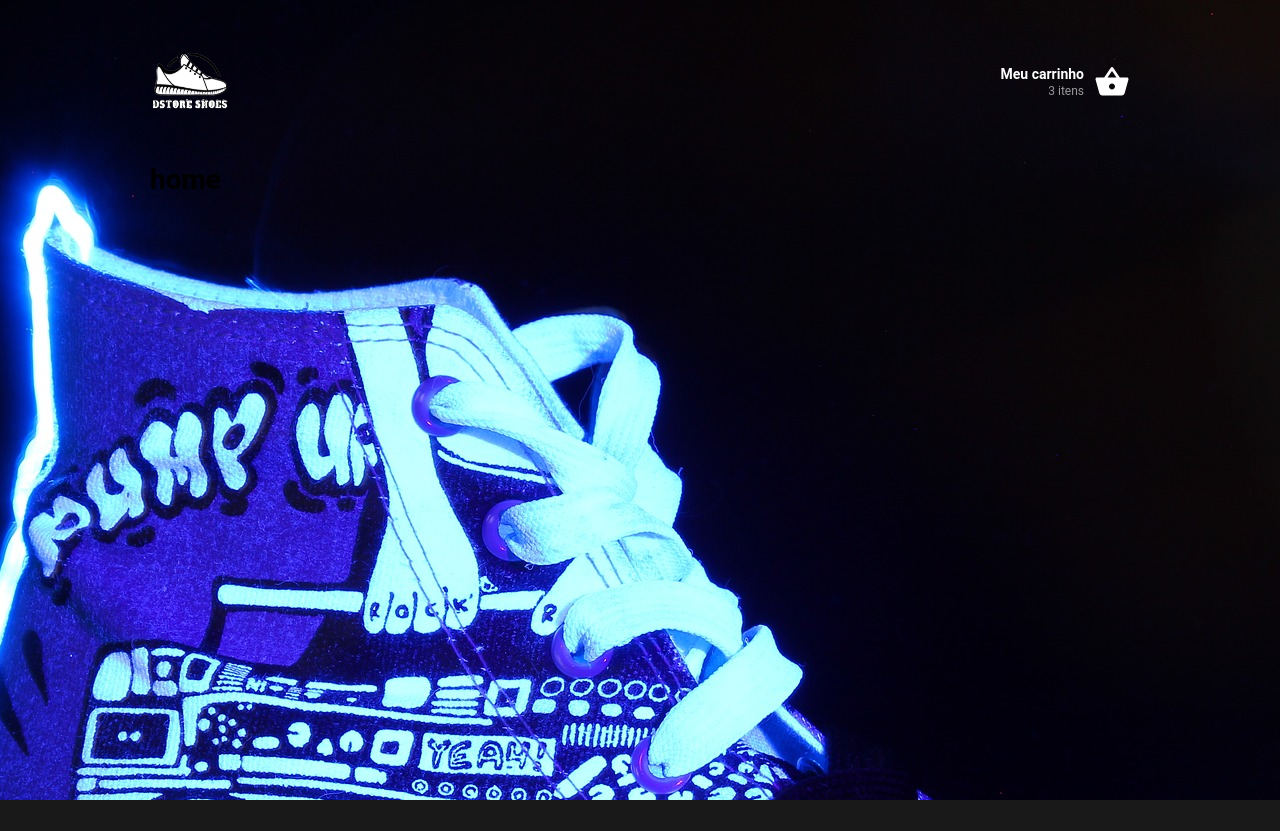
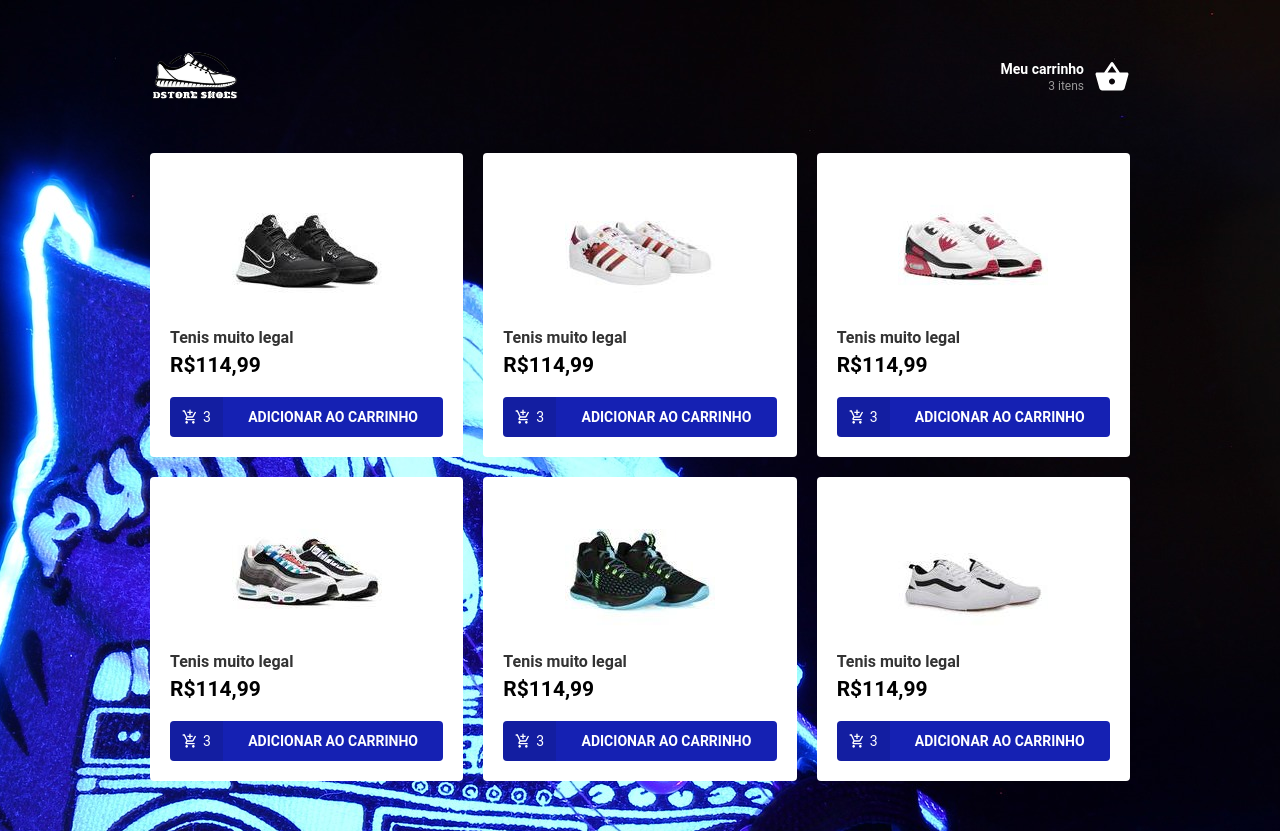
Before and after one commit to Djaysson/dshoes-store, a React (Create React App) app: page / in a window 1280 px wide. Before the commit the page ends 800 px from the top, so only its background shows below. Built offline with nearby package versions, Linux system fonts and the light colour scheme.

Commit message:
Styling the project home page

```diff
--- a/package.json
+++ b/package.json
@@ -6,6 +6,7 @@
     "@testing-library/jest-dom": "^5.11.4",
     "@testing-library/react": "^11.1.0",
     "@testing-library/user-event": "^12.1.10",
+    "polished": "^4.1.3",
     "react": "^17.0.2",
     "react-dom": "^17.0.2",
     "react-icons": "^4.2.0",
--- a/src/components/Header/styles.js
+++ b/src/components/Header/styles.js
@@ -5,6 +5,11 @@ export const Container = styled.header`
   justify-content: space-between;
   align-items: center;
   margin: 50px 0;
+
+  img{
+      width: 90px;
+      height: 50px;
+  }
 `;
 
 export const Cart = styled(Link)`
@@ -28,4 +33,5 @@ transition: opacity 0.2s;
       font-size: 12px;
       color: #999;
   }
+
 `;
--- a/src/pages/Home/index.js
+++ b/src/pages/Home/index.js
@@ -1,9 +1,87 @@
 import React from 'react';
-
+import { MdAddShoppingCart } from 'react-icons/md';
+import { ProductList } from './styles';
+import shoes1 from '../../assets/images/shoes1.jpg';
+import shoes2 from '../../assets/images/shoes2.jpg';
+import shoes3 from '../../assets/images/shoes3.jpg';
+import shoes4 from '../../assets/images/shoes4.jpg';
+import shoes5 from '../../assets/images/shoes5.jpg';
+import shoes6 from '../../assets/images/shoes6.jpg';
 export default function Home() {
     return (
-        <div>
-            <h1>home</h1>
-        </div>
+        <ProductList>
+            <li>
+                <img src={shoes1} alt="Tênis" />
+                <strong>Tenis muito legal</strong>
+                <span>R$114,99</span>
+
+                <button type="button">
+                    <div>
+                        <MdAddShoppingCart size={16} color="#FFF" />  3
+                    </div>
+                    <span>ADICIONAR AO CARRINHO</span>
+                </button>
+            </li>
+            <li>
+                <img src={shoes2} alt="Tênis" />
+                <strong>Tenis muito legal</strong>
+                <span>R$114,99</span>
+
+                <button type="button">
+                    <div>
+                        <MdAddShoppingCart size={16} color="#FFF" />  3
+                    </div>
+                    <span>ADICIONAR AO CARRINHO</span>
+                </button>
+            </li>
+            <li>
+                <img src={shoes3} alt="Tênis" />
+                <strong>Tenis muito legal</strong>
+                <span>R$114,99</span>
+
+                <button type="button">
+                    <div>
+                        <MdAddShoppingCart size={16} color="#FFF" />  3
+                    </div>
+                    <span>ADICIONAR AO CARRINHO</span>
+                </button>
+            </li>
+            <li>
+                <img src={shoes4} alt="Tênis" />
+                <strong>Tenis muito legal</strong>
+                <span>R$114,99</span>
+
+                <button type="button">
+                    <div>
+                        <MdAddShoppingCart size={16} color="#FFF" />  3
+                    </div>
+                    <span>ADICIONAR AO CARRINHO</span>
+                </button>
+            </li>
+            <li>
+                <img src={shoes5} alt="Tênis" />
+                <strong>Tenis muito legal</strong>
+                <span>R$114,99</span>
+
+                <button type="button">
+                    <div>
+                        <MdAddShoppingCart size={16} color="#FFF" />  3
+                    </div>
+                    <span>ADICIONAR AO CARRINHO</span>
+                </button>
+            </li>
+            <li>
+                <img src={shoes6} alt="Tênis" />
+                <strong>Tenis muito legal</strong>
+                <span>R$114,99</span>
+
+                <button type="button">
+                    <div>
+                        <MdAddShoppingCart size={16} color="#FFF" />  3
+                    </div>
+                    <span>ADICIONAR AO CARRINHO</span>
+                </button>
+            </li>
+        </ProductList>
     )
 }
--- /dev/null
+++ b/src/pages/Home/styles.js
@@ -0,0 +1,62 @@
+import styled from 'styled-components';
+import { darken } from 'polished';
+export const ProductList = styled.ul`
+  display: grid;
+  grid-template-columns: repeat(3, 1fr);
+  grid-gap: 20px;
+  list-style: none;
+
+  li{
+    display: flex;
+    flex-direction: column;
+    background-color: #FFF;
+    border-radius: 4px;
+    padding: 20px;
+
+    img{
+      align-self: center;
+      max-width: 250px;
+    }
+    > strong {
+      font-size: 16px;
+      line-height: 20px;
+      color: #333;
+      margin-top: 5px;
+    }
+    > span {
+      font-size: 21px;
+      font-weight: bold;
+      margin: 5px 0 20px;
+    }
+    button{
+      background: #1521b3;
+      color: #FFF;
+      border: 0;
+      border-radius: 4px;
+      overflow: hidden;
+      margin-top: auto;
+      display: flex;
+      align-items: center;
+      transition: background 0.2s;
+
+      &:hover{
+        background: ${darken(0.04, '#1521b3')} ;
+      }
+      div{
+        display: flex;
+        align-items: center;
+        padding: 12px;
+        background: rgba(0,0,0,0.1);
+
+        svg {
+          margin-right: 5px;
+        }
+      }
+      span{
+        flex: 1;
+        text-align: center;
+        font-weight: bold;
+      }
+    }
+  }
+`;
--- a/src/styles/global.js
+++ b/src/styles/global.js
@@ -26,8 +26,5 @@ export default createGlobalStyle`
   button{
       cursor: pointer;
   }
-  img{
-      width: 80px;
-      height: 60px;
-  }
+
 `;
```
Also changed, not shown: 1 other file (tests, documents, lock files or other folders).
